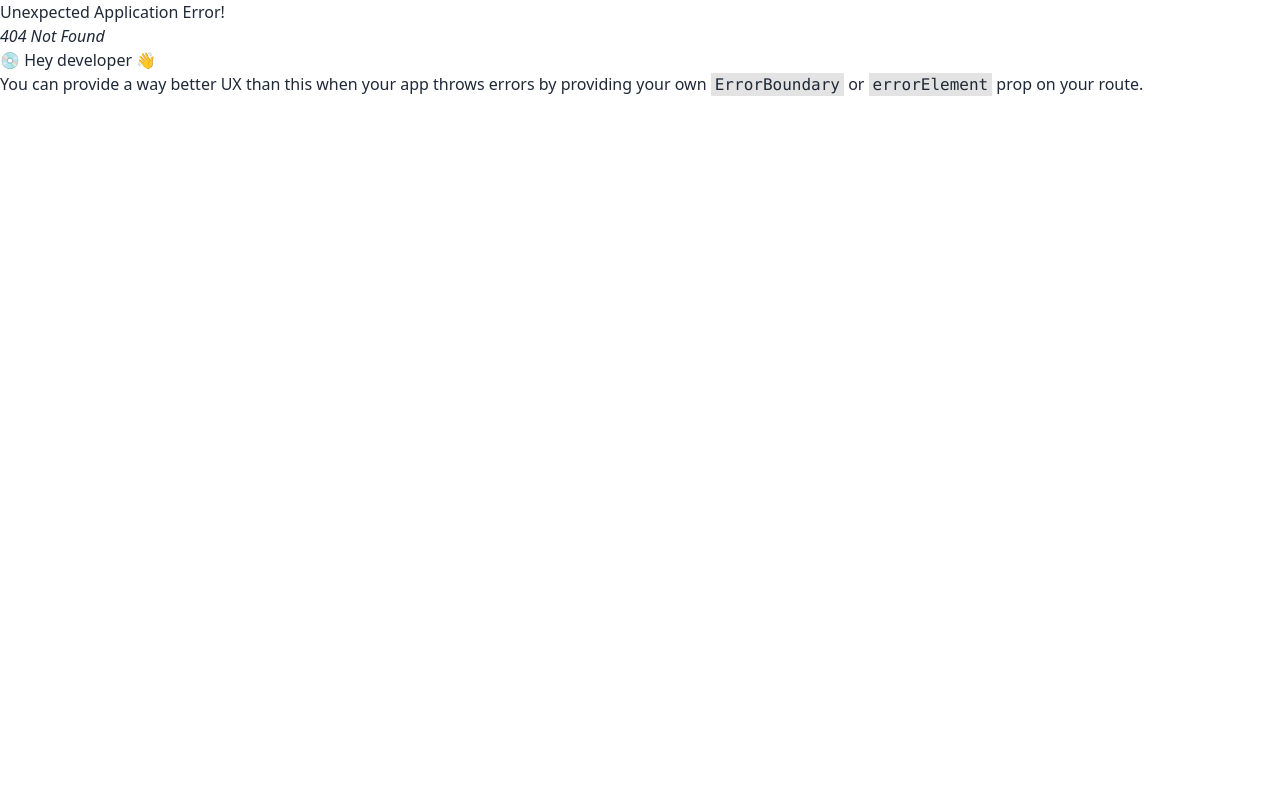
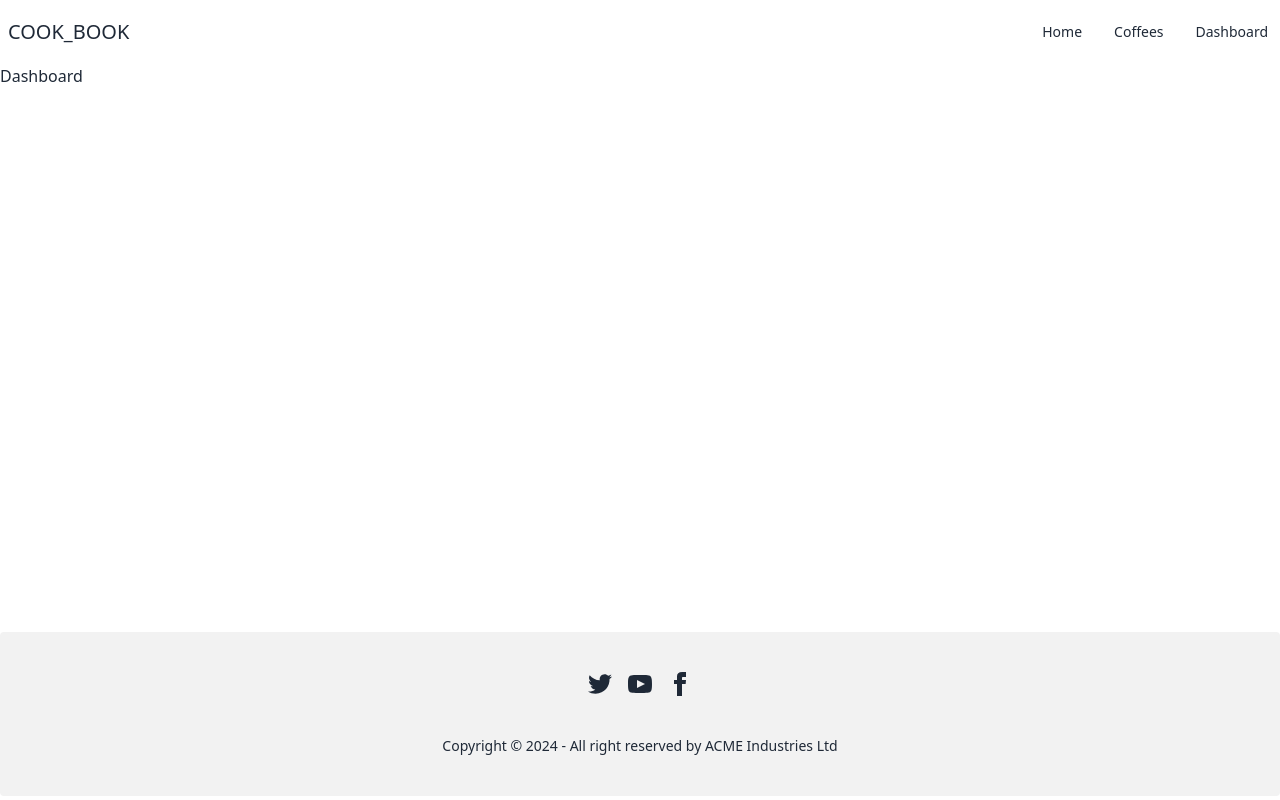
Before and after one commit to Imranhasanrimon/milestone-8, a React (Vite) app in the folder conceptual-session/coffee-book/: page /dashboard in a window 1280 px wide. Before the commit this address had no page. Built offline with nearby package versions, Linux system fonts and the light colour scheme.

Commit message:
adding routes as children elements

```diff
--- a/conceptual-session/coffee-book/src/components/Navbar.jsx
+++ b/conceptual-session/coffee-book/src/components/Navbar.jsx
@@ -32,8 +32,8 @@
             <div className="navbar-end hidden lg:flex">
                 <ul className="menu menu-horizontal px-1 gap-8">
                     <Link to='/'>Home</Link>
-                    <Link to='/'>Coffees</Link>
-                    <Link to='/'>Dashboard</Link>
+                    <Link to='/coffees'>Coffees</Link>
+                    <Link to='/dashboard'>Dashboard</Link>
 
                 </ul>
             </div>
```
Also changed, not shown: conceptual-session/coffee-book/src/routes/Routes.jsx (+18 -1 lines).
